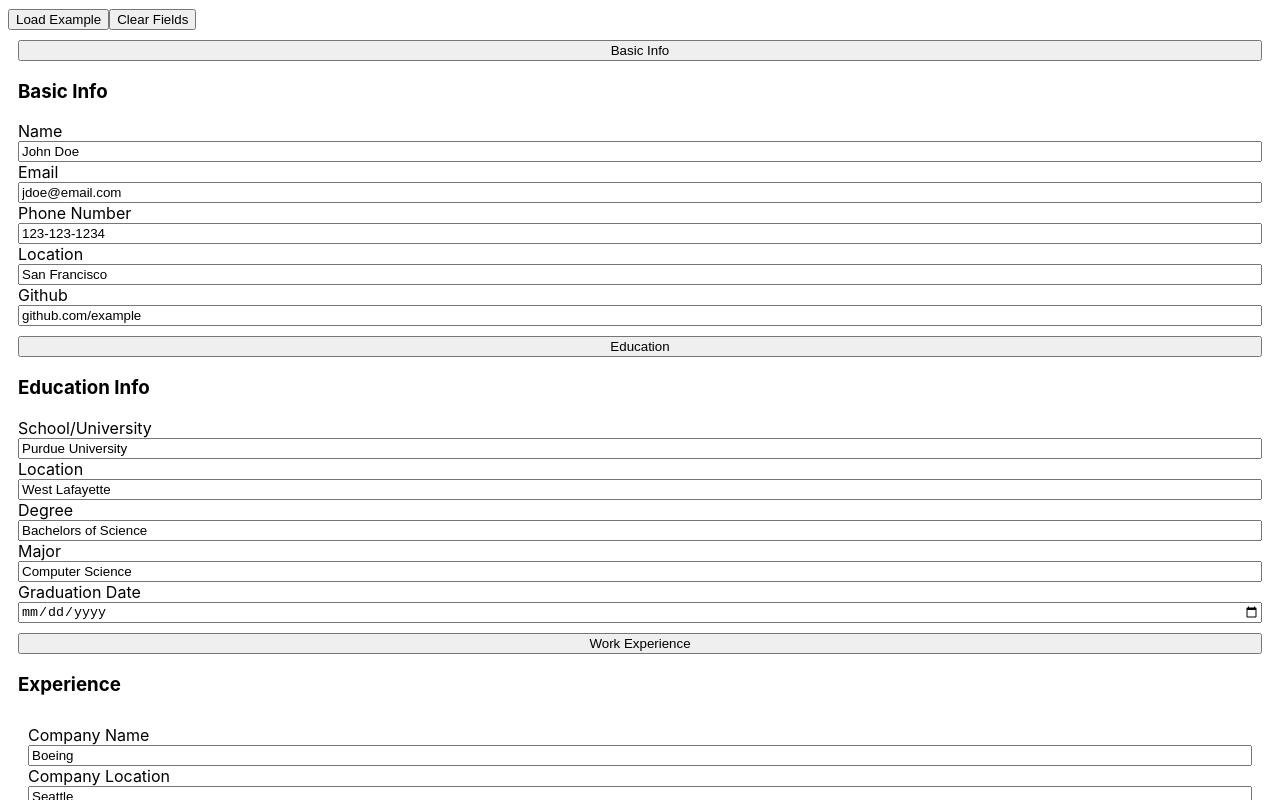
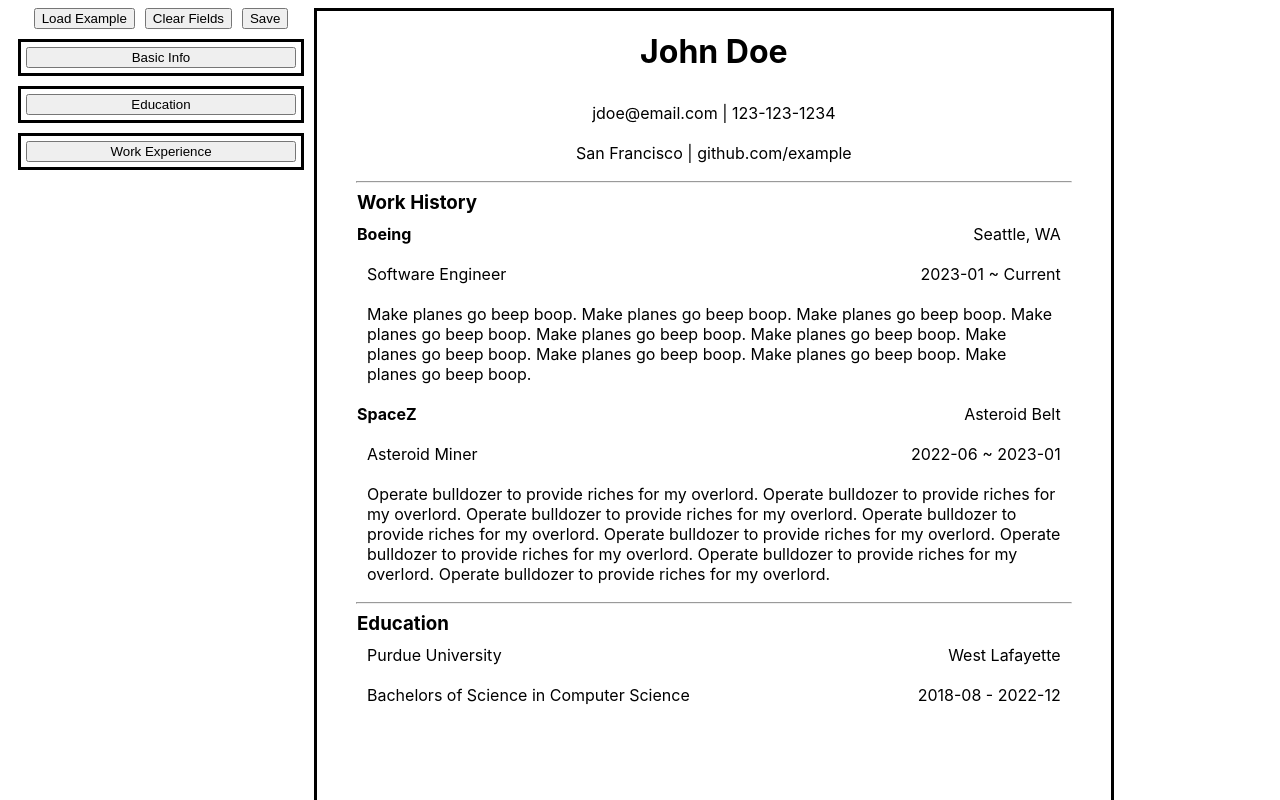
Before and after one commit to brendanjlee/cv_application, a React app: page / in a window 1280 px wide. Shown: the top 800 px of the page. Built offline with nearby package versions, Linux system fonts and the light colour scheme; the HTML template or start-up script is replaced by a standard one.

Commit message:
Finish main functions

```diff
--- a/src/components/EduForm.jsx
+++ b/src/components/EduForm.jsx
@@ -2,7 +2,7 @@ import { useState } from 'react';
 import '../styles/formStyle.css'
 
 function EduForm({eduInfo, handleChange}) {
-  const [formIsOpen, setFormIsOpen] = useState(true);
+  const [formIsOpen, setFormIsOpen] = useState(false);
 
   function toggleForm() {
     setFormIsOpen(!formIsOpen);
@@ -42,8 +42,13 @@ function EduForm({eduInfo, handleChange}) {
         </label>
 
         <label>
+          Start Date
+          <input type="month" id='startDate' value={eduInfo.startDate} onChange={handleChange} />
+        </label>
+
+        <label>
           Graduation Date
-          <input type="date" id='gradDate' onChange={handleChange} />
+          <input type="month" id='gradDate' value={eduInfo.gradDate} onChange={handleChange} />
         </label>
       </form>
     </div>
--- a/src/components/ExpContainer.jsx
+++ b/src/components/ExpContainer.jsx
@@ -4,7 +4,7 @@ import { v4 as uuidv4 } from 'uuid';
 import '../styles/formStyle.css'
 
 function ExpContainer({expList, handleChange, addForm, delForm}) {
-  const [formIsOpen, setFormIsOpen] = useState(true);
+  const [formIsOpen, setFormIsOpen] = useState(false);
 
   function toggleForm() {
     setFormIsOpen(!formIsOpen);
--- a/src/components/ExperienceForm.jsx
+++ b/src/components/ExperienceForm.jsx
@@ -4,7 +4,7 @@ import { useState } from 'react';
 function ExprienceForm({expInfo, handleChange}) {
 
   return (
-    <div className='userFormContainer'>
+    <div>
       <form className='userForm'>
         <label>
           Company Name
@@ -18,12 +18,12 @@ function ExprienceForm({expInfo, handleChange}) {
 
         <label>
           Start Date
-          <input type='date' value={expInfo.expStartDate} id='expStartDate' name='expStartDate' onChange={handleChange} />
+          <input type='month' value={expInfo.expStartDate} id='expStartDate' name='expStartDate' onChange={handleChange} />
         </label>
 
         <label>
           End Date
-          <input type='date' value={expInfo.expEndDate} id='expEndDate' name='expEndDate' onChange={handleChange} />
+          <input type='month' value={expInfo.expEndDate} id='expEndDate' name='expEndDate' onChange={handleChange} />
         </label>
 
         <label>
@@ -35,8 +35,8 @@ function ExprienceForm({expInfo, handleChange}) {
           Job Description
           <textarea value={expInfo.jobDesc} name="jobDesc" id="jobDesc" cols="30" rows="5" onChange={handleChange}></textarea>
         </label>
-
       </form>
+      <hr />
     </div>
   )
 }
--- a/src/components/FormContainer.jsx
+++ b/src/components/FormContainer.jsx
@@ -7,8 +7,11 @@ import Resume from "./Resume";
 import '../styles/formContainer.css'
 
 const defaultInfo = {name: 'John Doe', email: 'jdoe@email.com', phone: '123-123-1234', city: 'San Francisco', github: 'github.com/example'};
-const defaultEdu = {schoolName: 'Purdue University', schoolLoc: 'West Lafayette', degree: 'Bachelors of Science', major: 'Computer Science', gradDate: ''};
-const defaultExpList = [{id: uuidv4(), expName: 'Boeing', expLoc: 'Seattle', expStartDate: '', expEndDate: '', jobTitle: 'Software Engineer', jobDesc: 'Make planes go beep boop'}];
+const defaultEdu = {schoolName: 'Purdue University', schoolLoc: 'West Lafayette', degree: 'Bachelors of Science', major: 'Computer Science', startDate:'2018-08', gradDate: '2022-12'};
+const defaultExpList = [
+  {id: uuidv4(), isCurrent:true, expName: 'Boeing', expLoc: 'Seattle, WA', expStartDate: '2023-01', expEndDate: '', jobTitle: 'Software Engineer', jobDesc: 'Make planes go beep boop. Make planes go beep boop. Make planes go beep boop. Make planes go beep boop. Make planes go beep boop. Make planes go beep boop. Make planes go beep boop. Make planes go beep boop. Make planes go beep boop. Make planes go beep boop.'},
+  {id: uuidv4(), isCurrent: false, expName: 'SpaceZ', expLoc: 'Asteroid Belt', expStartDate: '2022-06', expEndDate: '2023-01', jobTitle: 'Asteroid Miner', jobDesc: 'Operate bulldozer to provide riches for my overlord. Operate bulldozer to provide riches for my overlord. Operate bulldozer to provide riches for my overlord. Operate bulldozer to provide riches for my overlord. Operate bulldozer to provide riches for my overlord. Operate bulldozer to provide riches for my overlord. Operate bulldozer to provide riches for my overlord. Operate bulldozer to provide riches for my overlord. '},
+];
 
 function FormContainer() {
   const [personalInfo, setPersonalInfo] = useState(defaultInfo) //useState({name: '', email: '', phone: '', city: '', github: ''});
@@ -32,6 +35,7 @@ function FormContainer() {
   }
 
   function handleEduChange(e) {
+    console.log(e.target.value)
     setEduInfo({...eduInfo, [e.target.id]: e.target.value});
   }
 
@@ -54,6 +58,7 @@ function FormContainer() {
       ...expList,
       {
         id: uuidv4(),
+        isCurrent: false,
         expName: '',
         expLoc: '',
         expStartDate: '',
@@ -71,10 +76,12 @@ function FormContainer() {
   }
 
   return (
-    <div className="test">
-      <div className="clearLoadBtnContainer">
+    <div className="app">
+      <div className="sidebar">
+        <div className="btnContainer">
           <button onClick={loadExamples}>Load Example</button>
           <button onClick={clearFields}>Clear Fields</button>
+          <button onClick={() => alert('coming soon...')}>Save</button>
         </div>
         <div className="userInputContainer">
           <InfoForm
@@ -92,6 +99,7 @@ function FormContainer() {
             delForm={delExpForm}
           />
         </div>
+      </div>
       <Resume
           personalInfo={personalInfo}
           eduInfo={eduInfo}
--- a/src/components/InfoForm.jsx
+++ b/src/components/InfoForm.jsx
@@ -2,7 +2,7 @@ import { useState } from 'react';
 import '../styles/formStyle.css'
 
 function InfoForm({personalInfo, handleChange}) {
-  const [formIsOpen, setFormIsOpen] = useState(true);
+  const [formIsOpen, setFormIsOpen] = useState(false);
 
   function toggleForm() {
     setFormIsOpen(!formIsOpen);
--- a/src/components/Resume.jsx
+++ b/src/components/Resume.jsx
@@ -1,4 +1,13 @@
 import '../styles/resume.css'
+
+function RenderJobDates({startDate, endDate}) {
+  if (endDate.length === 0) {
+    return <p>{startDate} ~ Current</p>
+  }
+  return (
+    <p>{startDate} ~ {endDate}</p>
+  );
+}
 
 function Resume({personalInfo, eduInfo, expList}) {
   return (
@@ -7,26 +16,39 @@ function Resume({personalInfo, eduInfo, expList}) {
         <h1>{personalInfo.name}</h1>
         <div className="personalContent">
           <p>{personalInfo.email} | {personalInfo.phone}</p>
-          <p>{personalInfo.city}  | {personalInfo.github}</p>
+          <p>{personalInfo.city} | {personalInfo.github}</p>
         </div>
       </div>
-      <div className="eduInfoContainer">
-        <h3>Education</h3>
-        <div className="eduContent">
-          <h4>{eduInfo.schoolName}</h4>
-          <p>{eduInfo.schoolLoc}</p>
-          <p>{eduInfo.degree} in {eduInfo.major}</p>
-          <p>{eduInfo.gradDate}</p>
-        </div>
-      </div>
-      <div className="expInfo">
-        <h3>Work History</h3>
+      <hr />
+      <div className="sectionContainer">
+        <h3 className='sectionHeading'>Work History</h3>
         {expList.map((expInfo, index) => (
           <div key={index} className="experience">
-            <h4>{expInfo.expName}</h4>
-            <p>{expInfo.jobTitle}</p>
+            <div className='resumeHoriStack'>
+              <h4 className='sectionHeading'>{expInfo.expName}</h4>
+              <p>{expInfo.expLoc}</p>
+            </div>
+            <div className='resumeHoriStack'>
+              <p>{expInfo.jobTitle}</p>
+              <RenderJobDates startDate={expInfo.expStartDate} endDate={expInfo.expEndDate}/>
+            </div>
+            <p>{expInfo.jobDesc}</p>
           </div>
         ))}
+      </div>
+      <hr />
+      <div className="sectionContainer">
+        <h3 className='sectionHeading'>Education</h3>
+        <div className="eduContent">
+          <div className='resumeHoriStack'>
+            <p>{eduInfo.schoolName}</p>
+            <p>{eduInfo.schoolLoc}</p>
+          </div>
+          <div className='resumeHoriStack'>
+            <p>{eduInfo.degree} in {eduInfo.major}</p>
+            <p>{eduInfo.startDate} - {eduInfo.gradDate}</p>
+          </div>
+        </div>
       </div>
     </div>
   );
--- a/src/styles/formContainer.css
+++ b/src/styles/formContainer.css
@@ -1,3 +1,15 @@
-/* .test {
+.app {
   display: flex;
-} */
+}
+
+.sidebar {
+  display: flex;
+  flex-direction: column;
+  align-items: center;
+  min-width: 290px;
+}
+
+.btnContainer {
+  display: flex;
+  gap: 10px;
+}
--- a/src/styles/formStyle.css
+++ b/src/styles/formStyle.css
@@ -2,6 +2,9 @@
   display: flex;
   flex-direction: column;
   margin: 10px;
+  border-style: solid;
+  padding: 5px;
+  min-width: 270px;
 }
 
 .userForm {
--- a/src/styles/resume.css
+++ b/src/styles/resume.css
@@ -1,9 +1,20 @@
 .resume {
   padding: 0;
   margin: 0;
-  border-style: dashed;
-  height: 100vh;
+  border-style: solid;
   flex-grow: 1;
+  max-width: 210mm;
+  min-width: 210mm;
+  max-height: 297mm;
+  min-height: 297mm;
+}
+
+hr {
+  width: 90%;
+}
+
+p {
+  margin: 10px;
 }
 
 .personalInfoContainer {
@@ -12,7 +23,24 @@
   align-items: center;
 }
 
-.eduInfoContainer {
+.personalContent {
   display: flex;
   flex-direction: column;
+  align-items: center;
 }
+
+.sectionHeading {
+  margin: 0;
+}
+
+.sectionContainer {
+  display: flex;
+  flex-direction: column;
+  margin: 0px 40px 0px 40px;
+}
+
+.resumeHoriStack {
+  display: flex;
+  justify-content: space-between;
+  align-items: center;
+}
```
Lines whose indentation alone changed are shown as unchanged.
